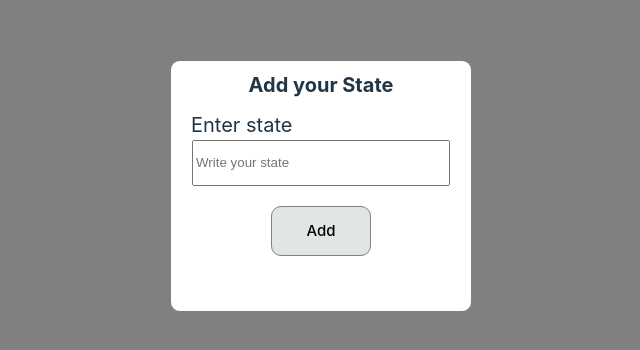
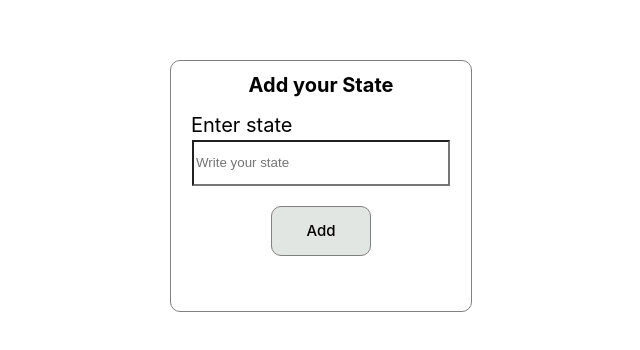
Before and after one commit to Shirishanelapgula/NHR_front_end, a React (Vite) app: page /edit in a window 1280 px wide. Shown: the part 214-564 px from the top of the page, without its empty margins (319-959 px from the left). Built offline with nearby package versions, Linux system fonts and the light colour scheme.

Commit message:
modified the Ui Behaviour

```diff
--- a/src/components/AddTask/styledComponent.js
+++ b/src/components/AddTask/styledComponent.js
@@ -42,18 +42,23 @@ export const Button= styled.button`
     background-color:#e1e6e2;
     margin-top:20px;
     align-self:center;
+    background-color:white;
 `
 
 export const TextInput = styled.input`
     width:250px;
     height:40px;
     align-self:center;
+    color:black;
+    background-color:white;
 
 `
 
 export const Title= styled.h1`
     font-size:20px;
     text-align:center;
+    color:black;
+
 
 `
 
@@ -61,6 +66,7 @@ export const Label=styled.label`
     font-size:15px;
     text-align:left;
     padding-left:20px;
+    color:black;
 `
 
 
--- a/src/components/Addstate/styledComponent.js
+++ b/src/components/Addstate/styledComponent.js
@@ -42,18 +42,22 @@ export const Button= styled.button`
     background-color:#e1e6e2;
     margin-top:20px;
     align-self:center;
+    color:black;
 `
 
 export const TextInput = styled.input`
     width:250px;
     height:40px;
     align-self:center;
+    color:black;
+    background-color:white;
 
 `
 
 export const Title= styled.h1`
     font-size:20px;
     text-align:center;
+    color:black;
 
 `
 
@@ -61,4 +65,5 @@ export const Label=styled.label`
     font-size:20px;
     text-align:left;
     padding-left:20px;
+    color:black;
 `
--- a/src/components/Tasks/styledComponent.js
+++ b/src/components/Tasks/styledComponent.js
@@ -11,12 +11,13 @@ export const TaskCard=styled.div`
     border-radius:10px;
     border-color:grey;
     margin:10px;
-    padding:10px
+    padding:10px;
+    color:black;
 `
 
-export const Para=styled.p`
+export const Para = styled.p`
     font-size:20px;
-    font-family:"Roboto"
+    font-family:"Roboto";
     color:black;
 `
 
--- a/src/styledComponent.js
+++ b/src/styledComponent.js
@@ -7,5 +7,4 @@ export const Maincontainer= styled.div`
     width: 100vw;
     margin: 0;
     padding: 0;
-    background-color: grey;
 `
```
